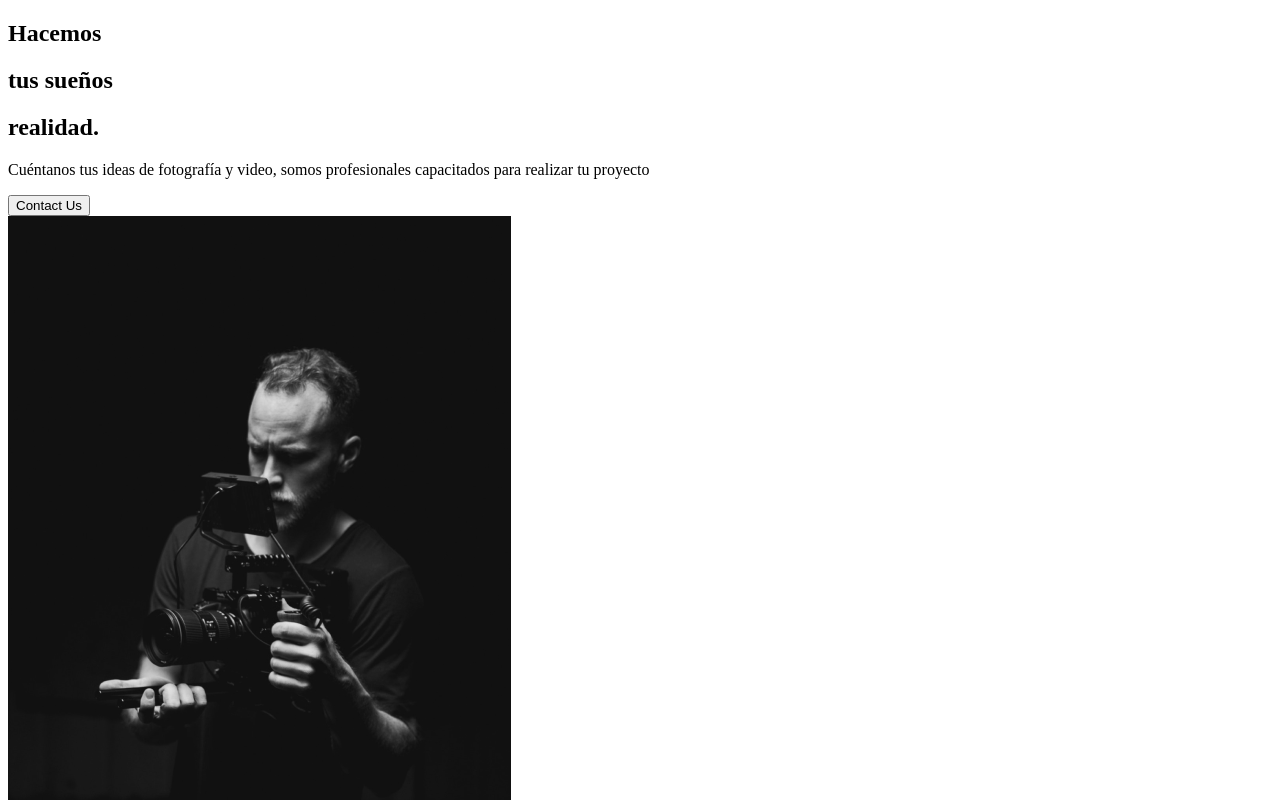
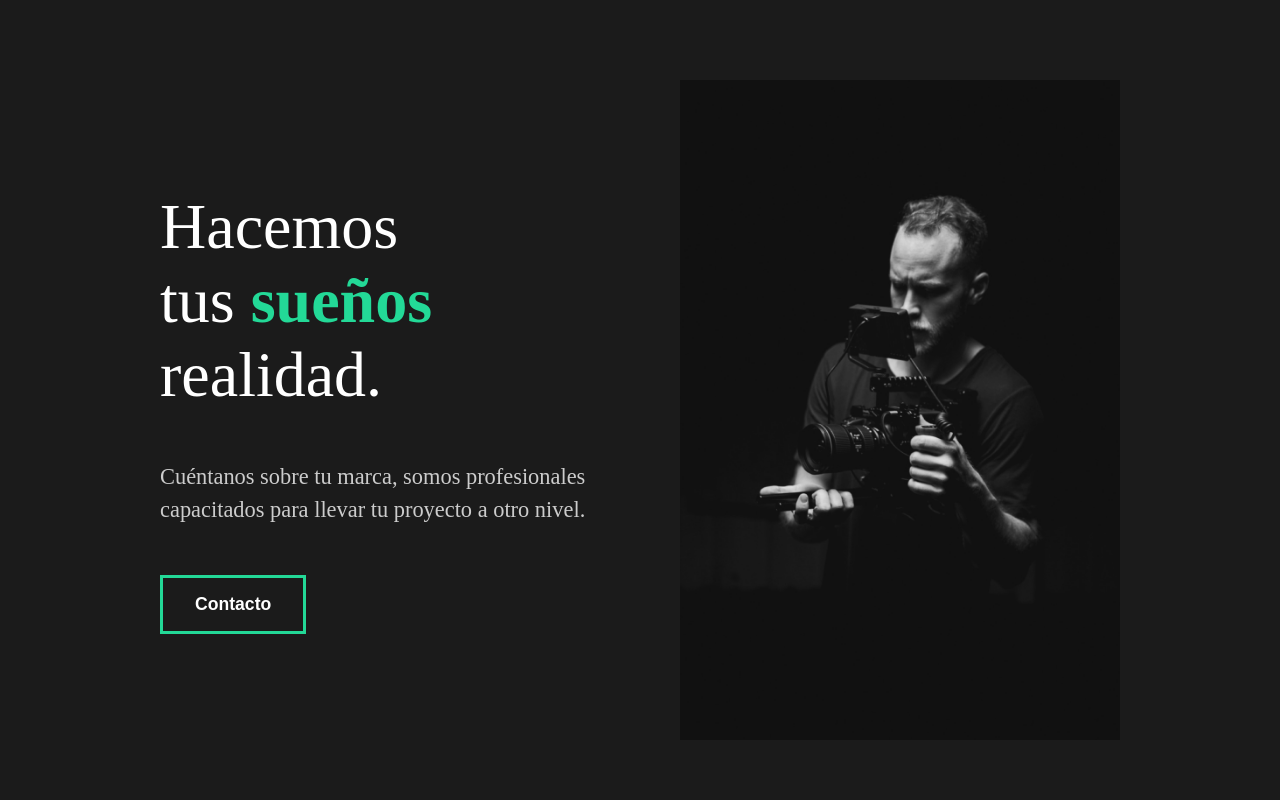
Before and after one commit to xV0lk/first_app, a Next.js app: page / in a window 1280 px wide. Shown: the top 800 px of the page. Built offline with nearby package versions, Linux system fonts and the light colour scheme.

Commit message:
4. Global and about styles

```diff
--- a/components/AboutSection.js
+++ b/components/AboutSection.js
@@ -1,11 +1,12 @@
 import React from 'react';
 import Image from 'next/image';
 import home1 from '../src/img/home1.png';
+import styled from 'styled-components';
 
 const AboutSection = () => {
   return (
-    <div>
-      <div className="description">
+    <SAbout>
+      <SDescription>
         <div className="title">
           <div className="hide">
             <h2>Hacemos</h2>
@@ -20,16 +21,38 @@ const AboutSection = () => {
           </div>
         </div>
         <p>
-          Cuéntanos tus ideas de fotografía y video, somos profesionales
-          capacitados para realizar tu proyecto
+          Cuéntanos sobre tu marca, somos profesionales capacitados para llevar
+          tu proyecto a otro nivel.
         </p>
-        <button>Contact Us</button>
-      </div>
-      <div className="image">
+        <button>Contacto</button>
+      </SDescription>
+      <SImage>
         <Image src={home1} alt="Fotógrafo" />
-      </div>
-    </div>
+      </SImage>
+    </SAbout>
   );
 };
 
+// Styled Components
+const SAbout = styled.div`
+  min-height: 90vh;
+  display: flex;
+  align-items: center;
+  justify-content: space-between;
+  padding: 5rem 10rem;
+  color: white;
+`;
+
+const SDescription = styled.div`
+  flex: 1;
+  padding-right: 5rem;
+  h2 {
+    font-weight: lighter;
+  }
+`;
+
+const SImage = styled.div`
+  flex: 1;
+`;
+
 export default AboutSection;
--- /dev/null
+++ b/components/GlobalStyle.js
@@ -0,0 +1,64 @@
+import { createGlobalStyle } from 'styled-components';
+
+const GlobalStyle = createGlobalStyle`
+  *{
+    margin: 0;
+    padding: 0;
+    box-sizing: border-box;
+  }
+  body{
+    background: #1b1b1b;
+  }
+  button{
+    font-weight: bold;
+    font-size: 1.1rem;
+    cursor: pointer;
+    padding: 1rem 2rem;
+    border: 3px solid #23d997;
+    background: transparent;
+    color: white;
+    transition: all 0.5s ease;
+    &:hover{
+      border-color:#23d997;
+      color: white;
+    }
+  }
+  h2{
+    color: white;
+    font-weight: lighter;
+    font-size: 4rem;
+  }
+  h3{
+    color: white;
+  }
+  h4 {
+    font-size: 1.4rem;
+    font-weight: bold;
+    color:#23d997
+  }
+  a{
+    font-size: 1.1rem;
+  }
+  span{
+    font-weight: bold;
+    color:#23d997
+  }
+  p{
+    padding: 3rem 0rem;
+    color: #ccc;
+    font-size: 1.4rem;
+    line-height: 150%
+  }
+  ul{
+    list-style-type: circle;
+    list-style-position: inside;
+    padding: 3rem 0rem;
+  }
+  li{
+    color: #ccc;
+    font-size: 1.4rem;
+    line-height: 150%
+  }
+`;
+
+export default GlobalStyle;
--- a/package.json
+++ b/package.json
@@ -9,8 +9,9 @@
     "lint": "next lint"
   },
   "dependencies": {
+    "babel-plugin-styled-components": "^1.13.2",
     "framer-motion": "^4.1.17",
-    "next": "11.1.2",
+    "next": "^11.1.3-canary.15",
     "react": "17.0.2",
     "react-dom": "17.0.2",
     "react-intersection-observer": "^8.32.1",
@@ -18,7 +19,7 @@
   },
   "devDependencies": {
     "eslint": "7.32.0",
-    "eslint-config-next": "11.1.2"
+    "eslint-config-next": "^11.1.3-canary.15"
   },
   "description": "This is a [Next.js](https://nextjs.org/) project bootstrapped with [`create-next-app`](https://github.com/vercel/next.js/tree/canary/packages/create-next-app).",
   "main": "next.config.js",
--- a/pages/_app.js
+++ b/pages/_app.js
@@ -1,7 +1,13 @@
 import React from 'react';
+import GlobalStyle from '../components/GlobalStyle';
 
 function MyApp({ Component, pageProps }) {
-  return <Component {...pageProps} />;
+  return (
+    <>
+      <GlobalStyle />
+      <Component {...pageProps} />
+    </>
+  );
 }
 
 export default MyApp;
--- /dev/null
+++ b/pages/_document.js
@@ -0,0 +1,36 @@
+import Document, { Head, Main, NextScript } from 'next/document';
+// Import styled components ServerStyleSheet
+import { ServerStyleSheet } from 'styled-components';
+
+export default class MyDocument extends Document {
+  static getInitialProps({ renderPage }) {
+    // Step 1: Create an instance of ServerStyleSheet
+    const sheet = new ServerStyleSheet();
+
+    // Step 2: Retrieve styles from components in the page
+    const page = renderPage(
+      (App) => (props) => sheet.collectStyles(<App {...props} />)
+    );
+
+    // Step 3: Extract the styles as <style> tags
+    const styleTags = sheet.getStyleElement();
+
+    // Step 4: Pass styleTags as a prop
+    return { ...page, styleTags };
+  }
+
+  render() {
+    return (
+      <html lang="es-CO">
+        <Head>
+          {/* Step 5: Output the styles in the head  */}
+          {this.props.styleTags}
+        </Head>
+        <body>
+          <Main />
+          <NextScript />
+        </body>
+      </html>
+    );
+  }
+}
--- a/pages/index.js
+++ b/pages/index.js
@@ -1,4 +1,5 @@
 import React from 'react';
+import Head from 'next/head';
 import AboutSection from '../components/AboutSection';
 import FaqSection from '../components/FaqSection';
 import ServicesSection from '../components/ServicesSection';
@@ -6,6 +7,9 @@ import ServicesSection from '../components/ServicesSection';
 function Home() {
   return (
     <>
+      <Head>
+        <title>Test App</title>
+      </Head>
       <AboutSection />
       <ServicesSection />
       <FaqSection />
```
Also changed, not shown: .babelrc (added), .eslintrc.json, 2 other files (tests, documents, lock files or other folders).
